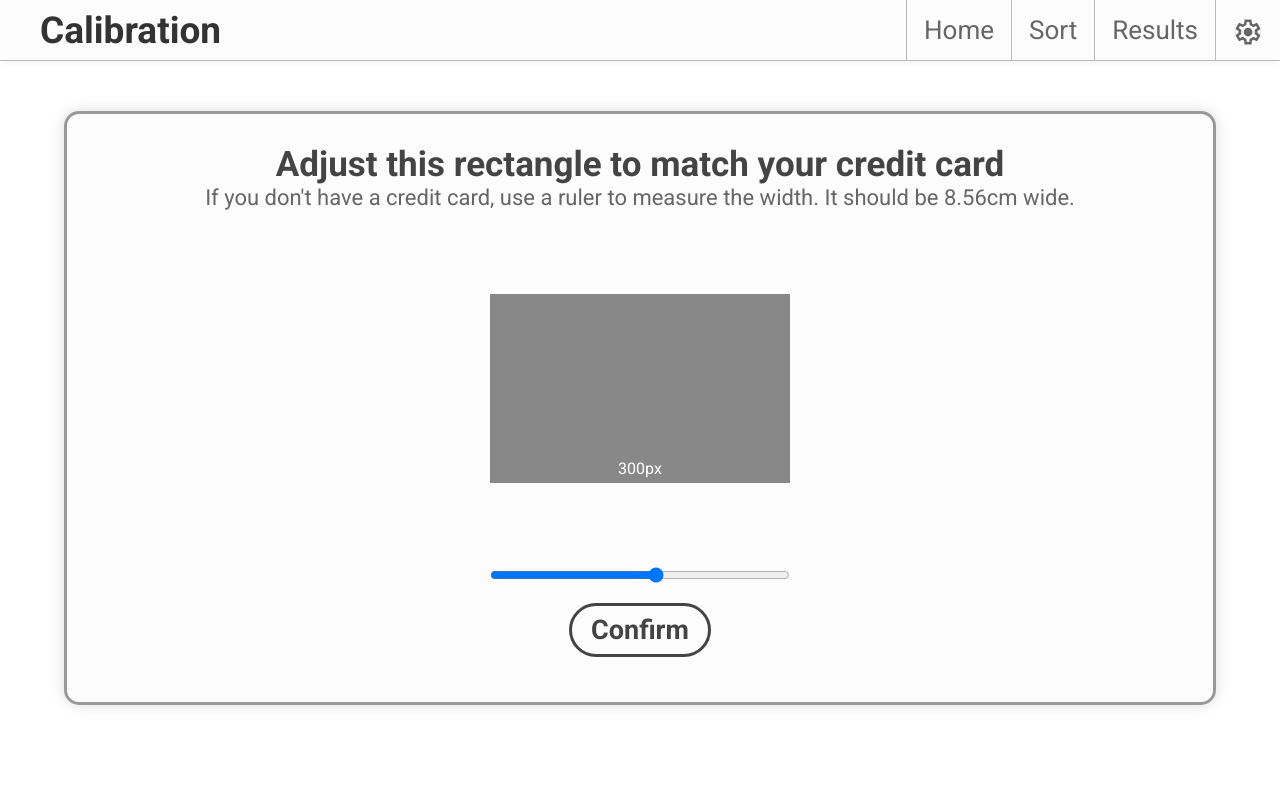
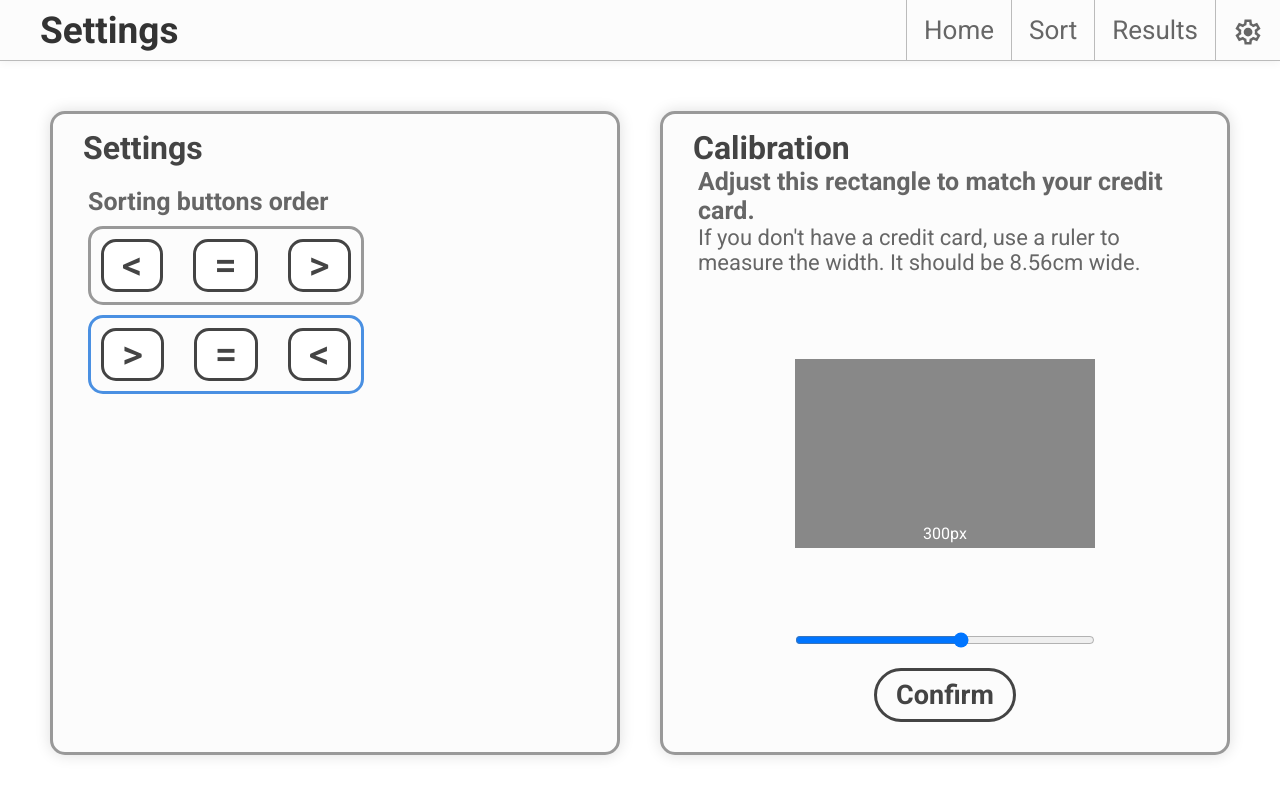
Before and after one commit to Oskar505/glyphSort, a Vue app: page /calibration in a window 1280 px wide. Shown: the top 796 px of the page. Built offline with nearby package versions, Linux system fonts and the light colour scheme.

Commit message:
saving data to indexedDB, sorting buttons inversion, bugfix

```diff
--- a/src/components/FileInput.vue
+++ b/src/components/FileInput.vue
@@ -154,12 +154,12 @@
             },
 
 
-            saveSet() {
+            async saveSet() {
                 // let images = JSON.parse(JSON.stringify(this.images))
 
                 console.log('save set')
 
-                new GlyphSet(this.shortName, this.images, this.info).init()
+                await new GlyphSet(this.shortName, this.images, this.info).init()
 
 
                 this.closePopup()
--- a/src/components/glyphCard.vue
+++ b/src/components/glyphCard.vue
@@ -10,12 +10,13 @@
         data() {
             return {
                 decodedImg: '',
-                glyphWidth: 1,
+                glyphWidth: 96,
             }
         },
 
         mounted() {
             const dpi = this.$getCookie('dpi')
+            // const dpi = dpiCookie ? dpiCookie : 1
 
             console.log(dpi)
 
--- a/src/views/Calibration.vue
+++ b/src/views/Calibration.vue
@@ -1,6 +1,6 @@
 <template>
     <header>
-        <h1 @click="clearStorage()">Calibration</h1>
+        <h1 @click="clearStorage()">Settings</h1>
 
         <nav>
             <div @click="this.$router.push({path:'/'})"><h2>Home</h2></div>
@@ -12,10 +12,49 @@
 
 
     <main>
-        <div class="cardCalibrationWrapper">
+
+        <div class="generalSettingsWrapper settingsWrapper">
+            <h2>Settings</h2>
+
+            <div class="sortingBtns">
+                <h3 class="strong">Sorting buttons order</h3>
+                <div class="answerBtnWrapper" @click="saveSortingBtnsOrder(1)" :style="{ 'border-color': btnsOrder === 1 ? '#4a90e2' : '' }">
+                    <div class="answerBtn">
+                        <p><</p>
+                    </div>
+
+                    <div class="answerBtn">
+                        <p>=</p>
+                    </div>
+
+                    <div class="answerBtn">
+                        <p>></p>
+                    </div>
+                </div>
+
+                <div class="answerBtnWrapper" @click="saveSortingBtnsOrder(0)" :style="{ 'border-color': btnsOrder === 0 ? '#4a90e2' : '' }">
+                    <div class="answerBtn">
+                        <p>></p>
+                    </div>
+
+                    <div class="answerBtn">
+                        <p>=</p>
+                    </div>
+
+                    <div class="answerBtn">
+                        <p><</p>
+                    </div>
+                </div>
+            </div>
+
+        </div>
+
+
+
+        <div class="cardCalibrationWrapper settingsWrapper">
             <div class="instructions">
-                <h2>Adjust this rectangle to match your credit card</h2>
-                <p>If you don't have a credit card, use a ruler to measure the width. It should be 8.56cm wide.</p>
+                <h2>Calibration</h2>
+                <p><span class="strong">Adjust this rectangle to match your credit card.</span class="strong"> <br> If you don't have a credit card, use a ruler to measure the width. It should be 8.56cm wide.</p>
             </div>
 
             <div class="cardContainer">
@@ -28,9 +67,7 @@
                 <input type="range" id="slider" min="50" max="500" :value=cardWidth @input="adjustWidth()">
                 <button id="confirmBtn" @click="calculateDPI()">Confirm</button>
             </div>
-
         </div>
-
     </main>
 </template>
 
@@ -42,6 +79,7 @@
                 cardWidth: 300,
                 cardHeight: 189.18,
                 dpi: null,
+                btnsOrder: 0
             }
         },
 
@@ -53,6 +91,9 @@
                 this.cardWidth = 3.375 * this.dpi
                 this.cardHeight = this.cardWidth / 1.58577
             }
+
+
+            this.btnsOrder = Number(this.$getCookie('sortingBtnsOrder'))
         },
 
 
@@ -77,6 +118,12 @@
 
                 this.$router.push({path:'/'})
             },
+
+
+            saveSortingBtnsOrder(order) {
+                this.btnsOrder = order
+                document.cookie = `sortingBtnsOrder=${order}; path=/; max-age=31536000; SameSite=Strict`;
+            }
         },
     }
 </script>
@@ -84,7 +131,17 @@
 
 
 <style scoped>
-    .cardCalibrationWrapper {
+    main {
+        display: flex;
+        flex-direction: row;
+        flex-wrap: wrap;
+        gap: 40px;
+        padding: 0 50px;
+    }
+
+
+    .settingsWrapper {
+        flex: 1;
         display: flex;
         flex-direction: column;
         justify-content: center;
@@ -94,21 +151,76 @@
         box-shadow: 0px 0px 15px #dedede;
         border: 3px solid #999;
         margin-top: 3%;
-        padding: 30px 80px;
+        padding: 15px 30px;
         user-select: none;
         max-width: 90%;
         margin: 0 auto;
     }
 
+
+
+    .generalSettingsWrapper {
+        justify-content: start;
+        align-items: start;
+    }
+
+
+    .sortingBtns {
+        display: flex;
+        flex-direction: column;
+        gap: 10px;
+        margin: 20px 5px;
+    }
+
+    .sortingBtns h3 {
+        margin-bottom: 0px;
+    }
+
+
+    .answerBtnWrapper {
+        display: flex;
+        flex-direction: row;
+        justify-content: center;
+        align-items: center;
+        gap: 30px;
+        border: 3px solid #999;
+        padding: 10px;
+        border-radius: 15px;
+    }
+
+
+    .answerBtn {
+        font-size: 40px;
+        font-weight: 500;
+        border: 3px solid #444;
+        color: #444;
+        padding: 0 18px;
+        border-radius: 15px;
+        background-color: white;
+    }
+
+
+
     .instructions {
-        text-align: center;
+        text-align: left;
         color: #666;
         font-size: 22px;
     }
 
     h2 {
         color: #444;
-        font-size: 35px;
+        font-size: 32px;
+        margin: 0;
+    }
+
+    .instructions p {
+        margin-left: 5px;
+    }
+
+    .strong {
+        font-weight: 700;
+        color: #666;
+        font-size: 25px;
     }
 
 
--- a/src/views/Home.vue
+++ b/src/views/Home.vue
@@ -3,10 +3,10 @@
         <h1 @click="clearStorage()">Home</h1>
 
         <nav>
-            <div @click="this.$router.push({path:'/'})"><h2 class="navActive">Home</h2></div>
+            <div @click="this.$router.push({path:'/', query: {glyphSetIds: JSON.stringify(selectedGlyphs)}})"><h2 class="navActive">Home</h2></div>
             <div @click="this.$router.push({path:'/sort', query: {glyphSetIds: JSON.stringify(selectedGlyphs)}})"><h2>Sort</h2></div>
             <div @click="this.$router.push({path:'/results', query: {glyphSetIds: JSON.stringify(selectedGlyphs)}})"><h2>Results</h2></div>
-            <div @click="this.$router.push({path:'/calibration'})" class="secondaryNavBtn"><svg xmlns="http://www.w3.org/2000/svg" height="30px" viewBox="0 -960 960 960" width="30px" fill="#666"><path d="m370-80-16-128q-13-5-24.5-12T307-235l-119 50L78-375l103-78q-1-7-1-13.5v-27q0-6.5 1-13.5L78-585l110-190 119 50q11-8 23-15t24-12l16-128h220l16 128q13 5 24.5 12t22.5 15l119-50 110 190-103 78q1 7 1 13.5v27q0 6.5-2 13.5l103 78-110 190-118-50q-11 8-23 15t-24 12L590-80H370Zm70-80h79l14-106q31-8 57.5-23.5T639-327l99 41 39-68-86-65q5-14 7-29.5t2-31.5q0-16-2-31.5t-7-29.5l86-65-39-68-99 42q-22-23-48.5-38.5T533-694l-13-106h-79l-14 106q-31 8-57.5 23.5T321-633l-99-41-39 68 86 64q-5 15-7 30t-2 32q0 16 2 31t7 30l-86 65 39 68 99-42q22 23 48.5 38.5T427-266l13 106Zm42-180q58 0 99-41t41-99q0-58-41-99t-99-41q-59 0-99.5 41T342-480q0 58 40.5 99t99.5 41Zm-2-140Z"/></svg></div>
+            <div @click="this.$router.push({path:'/calibration', query: {glyphSetIds: JSON.stringify(selectedGlyphs)}})" class="secondaryNavBtn"><svg xmlns="http://www.w3.org/2000/svg" height="30px" viewBox="0 -960 960 960" width="30px" fill="#666"><path d="m370-80-16-128q-13-5-24.5-12T307-235l-119 50L78-375l103-78q-1-7-1-13.5v-27q0-6.5 1-13.5L78-585l110-190 119 50q11-8 23-15t24-12l16-128h220l16 128q13 5 24.5 12t22.5 15l119-50 110 190-103 78q1 7 1 13.5v27q0 6.5-2 13.5l103 78-110 190-118-50q-11 8-23 15t-24 12L590-80H370Zm70-80h79l14-106q31-8 57.5-23.5T639-327l99 41 39-68-86-65q5-14 7-29.5t2-31.5q0-16-2-31.5t-7-29.5l86-65-39-68-99 42q-22-23-48.5-38.5T533-694l-13-106h-79l-14 106q-31 8-57.5 23.5T321-633l-99-41-39 68 86 64q-5 15-7 30t-2 32q0 16 2 31t7 30l-86 65 39 68 99-42q22 23 48.5 38.5T427-266l13 106Zm42-180q58 0 99-41t41-99q0-58-41-99t-99-41q-59 0-99.5 41T342-480q0 58 40.5 99t99.5 41Zm-2-140Z"/></svg></div>
         </nav>
     </header>
 
@@ -27,7 +27,7 @@
                             <p class="info"><span class="lessImportant">Version: </span>{{ glyphSet.version }}</p>
                         </div>
 
-                        <svg class="deleteBtn" @click.stop="deleteSet(glyphSet.id)" xmlns="http://www.w3.org/2000/svg" height="28px" viewBox="0 -960 960 960" width="28px" fill="#444"><path d="M280-120q-33 0-56.5-23.5T200-200v-520h-40v-80h200v-40h240v40h200v80h-40v520q0 33-23.5 56.5T680-120H280Zm400-600H280v520h400v-520ZM360-280h80v-360h-80v360Zm160 0h80v-360h-80v360ZM280-720v520-520Z"/></svg>
+                        <svg class="deleteBtn" @click.stop="deleteSet(glyphSet)" xmlns="http://www.w3.org/2000/svg" height="28px" viewBox="0 -960 960 960" width="28px" fill="#444"><path d="M280-120q-33 0-56.5-23.5T200-200v-520h-40v-80h200v-40h240v40h200v80h-40v520q0 33-23.5 56.5T680-120H280Zm400-600H280v520h400v-520ZM360-280h80v-360h-80v360Zm160 0h80v-360h-80v360ZM280-720v520-520Z"/></svg>
                     </div>
 
                     <img :src="previewImages[index]" alt="preview image" class="previewImage">
@@ -35,7 +35,7 @@
             </div>
 
             <div class="centerFileInput" :class="glyphSetList.length == 1 ? 'rightFileInput' : 'centerFileInput'">
-                <file-input class="fileInput" @setSaved="getSavedSets"/>
+                <file-input class="fileInput" @setSaved="reloadSets"/>
             </div>
 
         </div>
@@ -49,7 +49,7 @@
         <h1>Nothing's here yet!</h1>
         <h2>Import your sets below.</h2>
 
-        <file-input class="fileInput" @setSaved="getSavedSets"/>
+        <file-input class="fileInput" @setSaved="reloadSets"/>
     </section>
 
 
@@ -189,7 +189,6 @@
 
 
             handleSetSelection(setId) {
-                console.log(this.selectedGlyphs, setId, this.selectedGlyphs.includes(setId))
                 this.selectedGlyphs = JSON.parse(JSON.stringify(this.selectedGlyphs))
 
 
@@ -203,22 +202,45 @@
             },
 
 
-            deleteSet(setId) {
+            deleteSet(glyphSet) {
+                let setId = glyphSet.id
+
                 localStorage.removeItem(setId)
 
                 this.setIdList = localStorage.getItem("glyphSetList") ? JSON.parse(localStorage.getItem("glyphSetList")) : [];
                 this.setIdList.splice(this.setIdList.indexOf(setId), 1)
                 localStorage.setItem("glyphSetList", JSON.stringify(this.setIdList))
 
+                glyphSet.deleteFromIndexedDB()
+
                 this.getSavedSets()
-                this.handleSetSelection(setId)
-            }
+
+                // remove from selected
+                this.selectedGlyphs = JSON.parse(JSON.stringify(this.selectedGlyphs))
+                this.selectedGlyphs.splice(this.selectedGlyphs.indexOf(setId), 1)
+            },
+
+
+            reloadSets() {
+                console.log("reloading sets")
+
+                this.setIdList = localStorage.getItem("glyphSetList") ? JSON.parse(localStorage.getItem("glyphSetList")) : [];
+
+                console.log(this.setIdList)
+
+                this.getSavedSets()
+
+
+                console.log(this.selectedGlyphs)
+            },
         },
 
 
 
         mounted() {
             this.setIdList = localStorage.getItem("glyphSetList") ? JSON.parse(localStorage.getItem("glyphSetList")) : [];
+
+            console.log(this.setIdList)
 
             this.getSavedSets()
 
```
Also changed, not shown: src/GlyphSetClass.js (+125 -63 lines), src/views/Sort.vue (+81 -23 lines), 1 other file (tests, documents, lock files or other folders).
